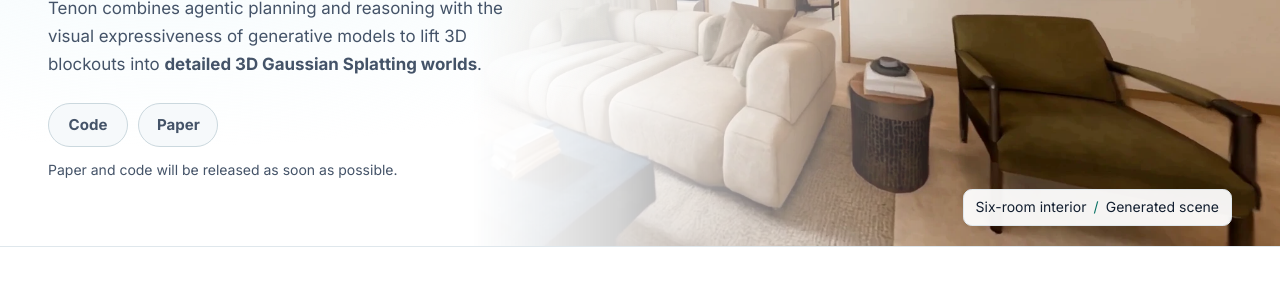
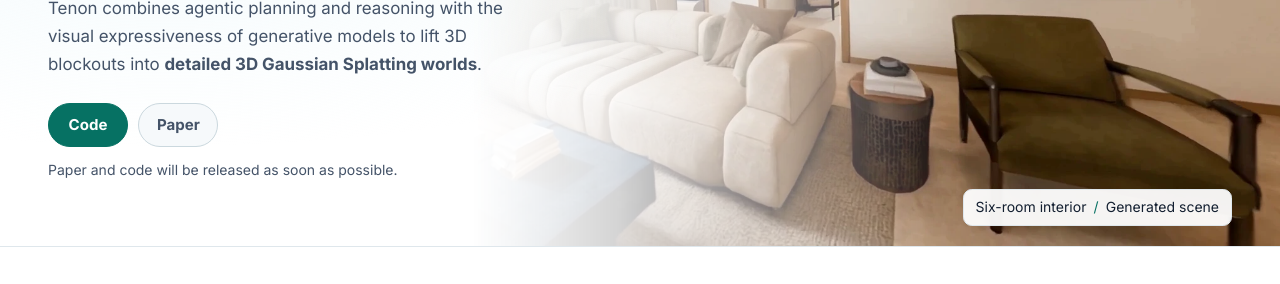
Before and after one commit to YuyangYin/Tenon_Web, a plain HTML site: page index.html in a window 1280 px wide. Shown: the part 382-666 px from the top of the page. Drawn offline with Linux system fonts and the light colour scheme.

Commit message:
Link the Tenon code repository on the homepage

```diff
--- a/index.html
+++ b/index.html
@@ -6,7 +6,7 @@
   <meta name="color-scheme" content="light">
   <meta name="description" content="Tenon combines agentic planning and reasoning with the visual expressiveness of generative models to lift 3D blockouts into detailed 3D Gaussian Splatting worlds.">
   <title>Tenon · Planning, Generating, and Assembling Composable 3D Worlds</title>
-  <link rel="stylesheet" href="styles.css?v=full-width-demos">
+  <link rel="stylesheet" href="styles.css?v=code-link">
 </head>
 <body id="top">
   <a class="skip-link" href="#main">Skip to content</a>
@@ -28,7 +28,7 @@
           <h1 id="project-title"><span class="project-name">Tenon</span> Planning, Generating, and Assembling Composable 3D Worlds</h1>
           <p class="intro">Tenon combines agentic planning and reasoning with the visual expressiveness of generative models to lift 3D blockouts into <strong>detailed 3D Gaussian Splatting worlds</strong>.</p>
           <div class="project-resources" role="group" aria-label="Project resources">
-            <button class="resource-button" type="button" aria-describedby="release" disabled>Code</button>
+            <a class="resource-button" href="https://github.com/YuyangYin/Tenon" target="_blank" rel="noopener noreferrer" aria-describedby="release">Code</a>
             <button class="resource-button" type="button" aria-describedby="release" disabled>Paper</button>
           </div>
           <p class="release" id="release">Paper and code will be released as soon as possible.</p>
--- a/styles.css
+++ b/styles.css
@@ -140,6 +140,21 @@ h1 { font-size: clamp(2.15rem, 3.35vw, 3.25rem); line-height: 1.06; font-weight:
   font: 700 .94rem/1 Inter, system-ui, sans-serif;
 }
 
+a.resource-button {
+  display: inline-flex;
+  align-items: center;
+  justify-content: center;
+  border-color: var(--accent);
+  background: var(--accent);
+  color: var(--background);
+  text-decoration: none;
+}
+
+a.resource-button:hover {
+  background: var(--background);
+  color: var(--accent);
+}
+
 .release { margin-top: .75rem; color: var(--secondary); font-size: .875rem; line-height: 1.55; }
 
 .hero-visual {
```
